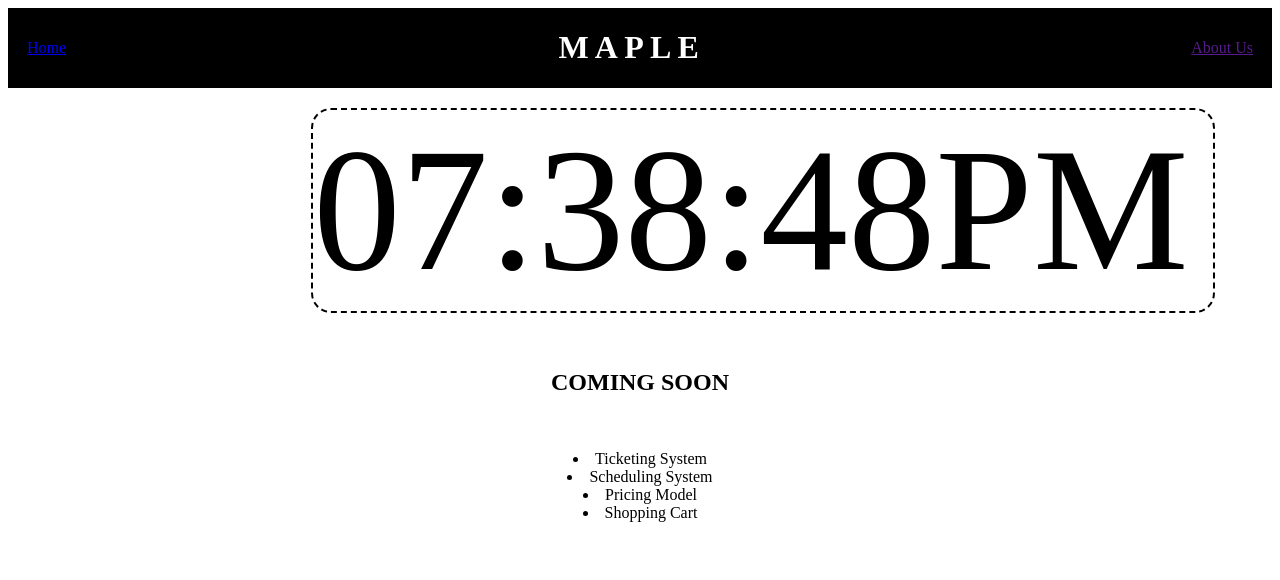
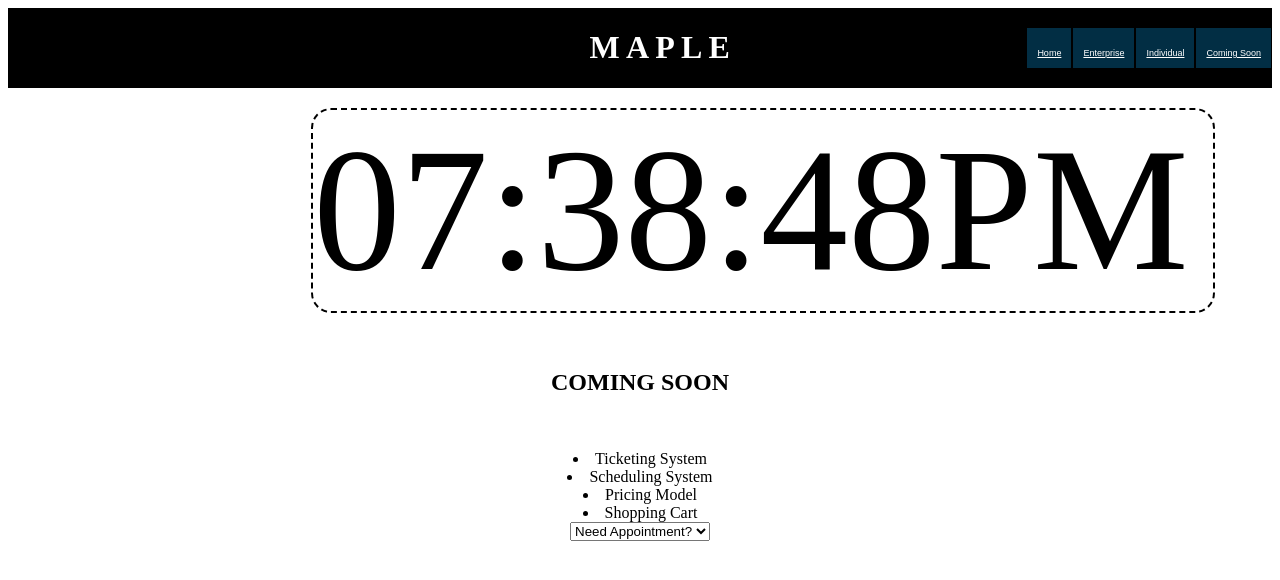
Before and after one commit to BasilSwaggert/HTML_CSS_JS_SBA, a plain HTML site: page coming_soon.html in a window 1280 px wide. Drawn offline with Linux system fonts and the light colour scheme.

Commit message:
finished for now

```diff
--- a/coming_soon.html
+++ b/coming_soon.html
@@ -16,7 +16,17 @@
     }
 </style>
 <body>
-    <div class="container"><a href="index.html">Home</a><h1><strong>M A P L E</Strong></h1><a href="">About Us</a></div>
+    <div class="container"><h1><strong>M A P L E</Strong></h1>
+        <div>
+            <nav>
+                <a href="index.html">Home</a>
+                <a href="enterprise.html">Enterprise</a>
+                <a href="individual.html">Individual</a>
+                <a href="coming_soon.html">Coming Soon</a>
+            </nav>
+        </div>
+    </div>
+
     <div id="clock">8:10:45</div>
     <div>
         <p><h2>COMING SOON</h2></p><br>
@@ -28,6 +38,16 @@
 
     </div>
 
+    <div>
+        <select id="data" name= "appointment">
+            <option value="" disabled selected>Need Appointment?</option>
+            <option>Yes</option>
+            <option>No</option>
+        </select>
+
+
+    </div>
+
 
 </body>
 </html>
--- a/main.css
+++ b/main.css
@@ -9,7 +9,10 @@
     justify-content: center;
     align-content: center;
     justify-content: space-between;
-
+    text-align: center;
+}
+.container h1 {
+    margin-left: 46%;
 }
 
 .background_body {
@@ -140,3 +143,26 @@ table, tr, th, td{
     display: flex;
     margin-left: 24%;
 }
+ul {
+    list-style-type: none;
+    margin: 0;
+    padding: 0;
+  }
+  nav {
+    width: 100%;
+    height: 41px;
+    background-color: #022e44;
+  }
+  nav a {
+    display: block;
+    float: left;
+    font-family: sans-serif;
+    font-size: 9px;
+    color: white;
+    padding-top: 20px;
+    padding-right: 10px;
+    padding-bottom: 10px;
+    padding-left: 10px;
+    border: 1px solid black;
+
+  }
--- a/main.js
+++ b/main.js
@@ -34,3 +34,8 @@ function showTime() {
             .innerHTML = currentTime;
 }
 showTime();
+var business_size = prompt("Are you a Business?")
+                while ("large") {
+                    alert("Then you are on the right page!")
+                    break;
+                }
```
Also changed, not shown: enterprise.html (+12 -5 lines), index.html (+11 -2 lines), individual.html (+10 -3 lines).
